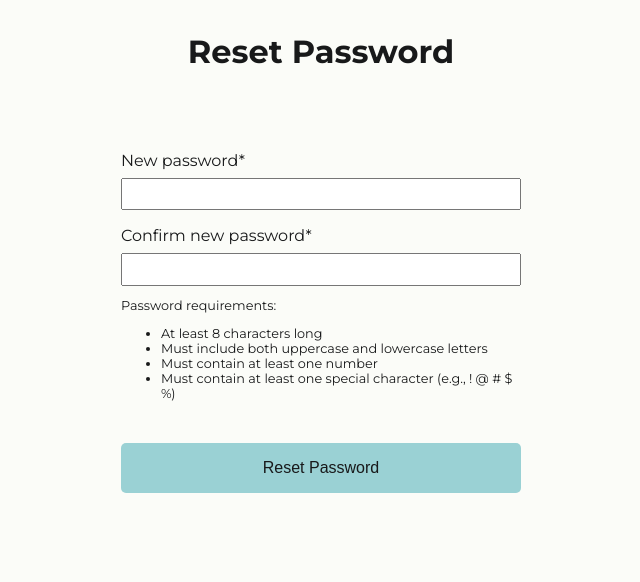
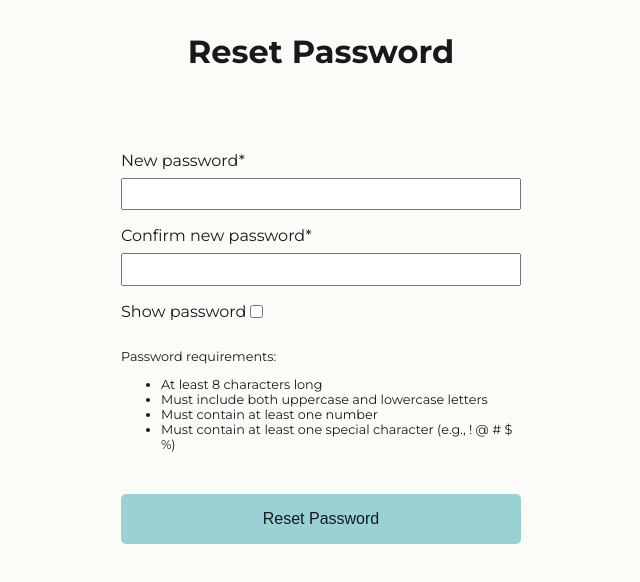
Before and after one commit to louiseka/password-reset, a React (Vite) app: page / in a window 1280 px wide. Shown: the top 582 px of the page, without its empty margins (319-959 px from the left). Built offline with nearby package versions, Linux system fonts and the light colour scheme.

Commit message:
Implemented functionality to view password

```diff
--- a/src/App.tsx
+++ b/src/App.tsx
@@ -19,7 +19,13 @@ function App() {
   const [errors, setErrors] = useState<string[]>([])
 
   //create state for success
-  const [isSuccessful, setIsSuccessful] = useState(false)
+  const [isSuccessful, setIsSuccessful] = useState<boolean>(false)
+
+  //password visibility state
+  const [passwordVisibility, setPasswordVisibility] = useState<boolean>(false)
+
+  //types
+  const [type, setType] = useState('password')
 
   //capture values from each input field
   const captureInputValues = (e: React.ChangeEvent<HTMLInputElement>) => {
@@ -28,6 +34,16 @@ function App() {
       ...prev,
       [name]: value
     }))
+  }
+
+  const handleVisbility = () => {
+    if (type === 'password') {
+      setType('text')
+      setPasswordVisibility(true)
+    } else {
+      setType('password')
+      setPasswordVisibility(false)
+    }
   }
 
   const validatePassword = (password: string) => {
@@ -77,7 +93,6 @@ function App() {
     }
 
     setIsSuccessful(true)
-
   }
 
   return (
@@ -86,11 +101,16 @@ function App() {
       {isSuccessful && <p>You have successfuly updated your password</p>}
       {!isSuccessful && <form id="password-form" onSubmit={handleSubmit}>
         <fieldset>
-          <label htmlFor="password">New password*</label>
-          <input type="password" name="password" id="password" autoComplete="password" required aria-describedby="password-requirements" onChange={captureInputValues}></input>
+          <label className="password-label" htmlFor="password">New password*</label>
+          <input type={type} name="password" id="password" autoComplete="password" required aria-describedby="password-requirements" onChange={captureInputValues}></input>
 
-          <label htmlFor="confirmedPassword">Confirm new password*</label>
-          <input type="password" name="confirmedPassword" id="confirmedPassword" autoComplete="password" required aria-describedby="password-requirements" onChange={captureInputValues}></input>
+          <label htmlFor="confirmedPassword" className="password-label">Confirm new password*</label>
+          <input type={type} name="confirmedPassword" id="confirmedPassword" autoComplete="password" required aria-describedby="password-requirements" onChange={captureInputValues}></input>
+        </fieldset>
+        <fieldset className="show-pass-section">
+          {!passwordVisibility && <label htmlFor="show-password">Show password</label>}
+          {passwordVisibility && <label htmlFor="show-password">Hide password</label>}
+          <input type="checkbox" id="show-password" name="show-password" onChange={handleVisbility} />
         </fieldset>
         {errors.length <= 0 &&
           <div className="req-section" id="password-requirements" aria-live="polite">
@@ -112,7 +132,6 @@ function App() {
             </ul>
           </div>
         }
-
         <button type="submit" >Reset Password</button>
       </form >}
     </>
--- a/src/index.css
+++ b/src/index.css
@@ -52,7 +52,7 @@ input {
   padding: 0.5em
 }
 
-label {
+.password-label {
   padding: 1em 0 0.5em
 }
 
@@ -74,6 +74,18 @@ button:hover {
   background-color: #ccdbdc;
 }
 
+.show-pass-section {
+  display: flex;
+  align-items: center;
+  justify-content: flex-start;
+  flex-direction: row;
+  padding: 1em 0;
+}
+
+input[type="checkbox"] {
+  padding: 0 0.8em
+}
+
 .req-section {
   display: flex;
   flex-direction: column;
```
